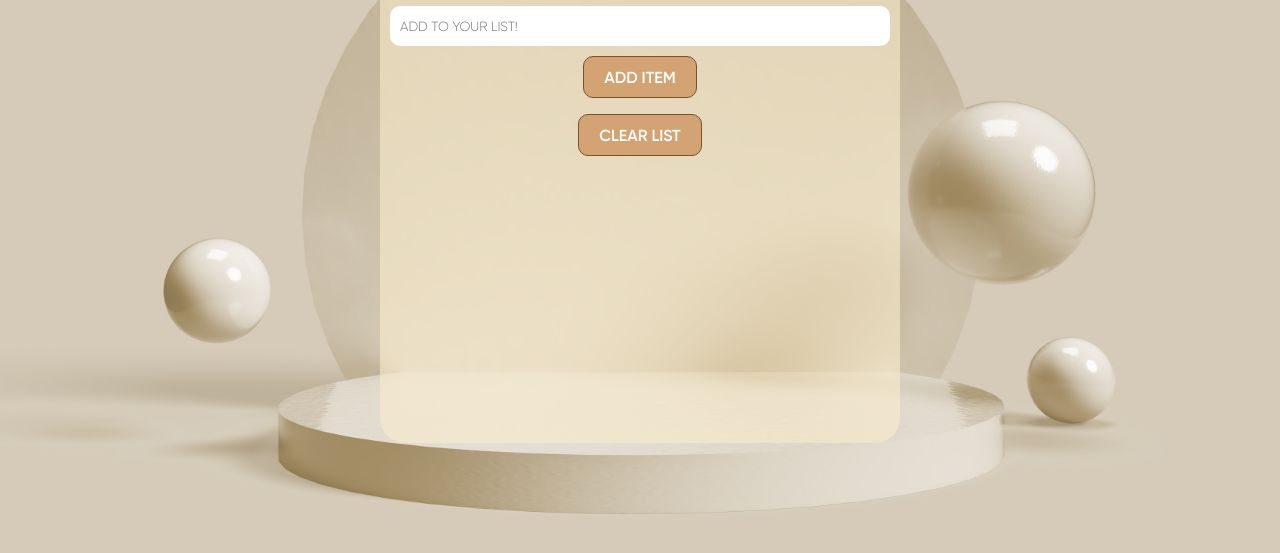
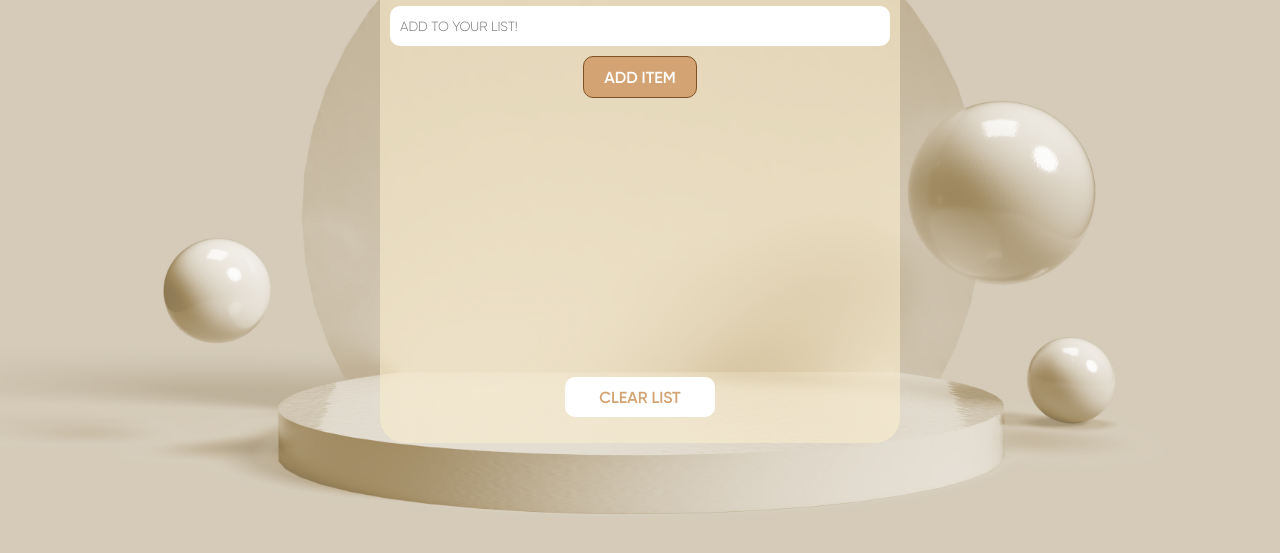
Before and after one commit to JoelCreate/ToDoList, a plain HTML site: page index.html in a window 1280 px wide. Shown: the part 217-770 px from the top of the page. Drawn offline with nearby package versions, Linux system fonts and the light colour scheme.

Commit message:
more edits in JS

```diff
--- a/index.html
+++ b/index.html
@@ -7,7 +7,7 @@
   />
     </head>
     <body>
-        <div id="container">
+        <div id="container" class="animate__animated animate__bounceIn">
             <h1>To Do List</h1>
             <input type="text" id="input-el" placeholder="Add to your list!">
             <button id="button-el" class="btn">ADD ITEM</button>
--- a/index.js
+++ b/index.js
@@ -16,7 +16,7 @@ function addItem(){
     let listItems = ""
     for( let i = 0; i < toDoItems.length; i++) {
         listItems += `
-            <li class="animate__animated animate__bounceIn">
+            <li class="animate__animated animate__slideInLeft">
             ${toDoItems[i]}
             </li>
         `
@@ -27,5 +27,6 @@ function addItem(){
 
 clearBtn.addEventListener("click", function(){
     orderedList.innerHTML = ""
+    toDoItems = []
 
 })
--- a/styles.css
+++ b/styles.css
@@ -85,3 +85,14 @@ h1 {
     text-align: center;
     margin: 0 auto;
 }
+
+#clear-btn {
+    position: absolute;
+    bottom: 5%;
+    left: 0;
+    right: 0;
+    width: 150px;
+    background: #fff;
+    color: #D4A373;
+    border: none;
+}
```
